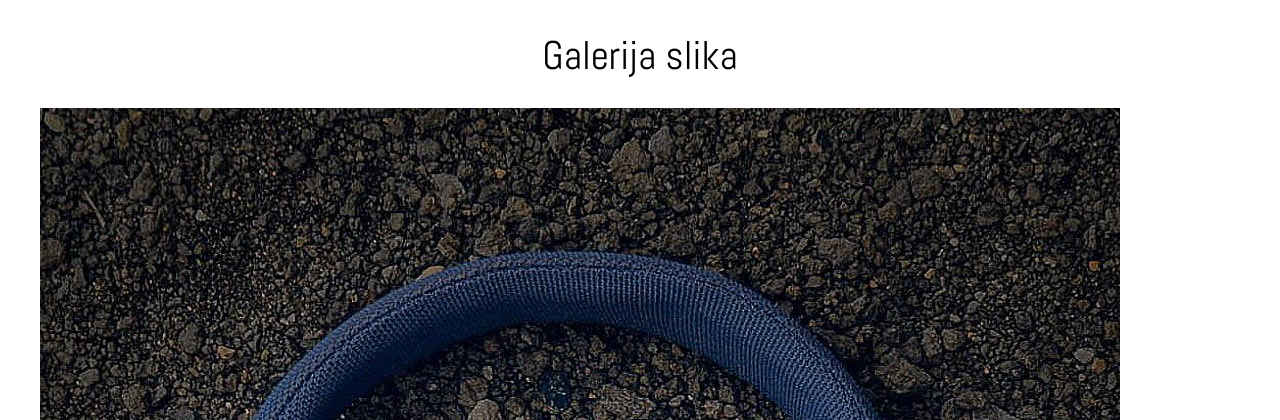
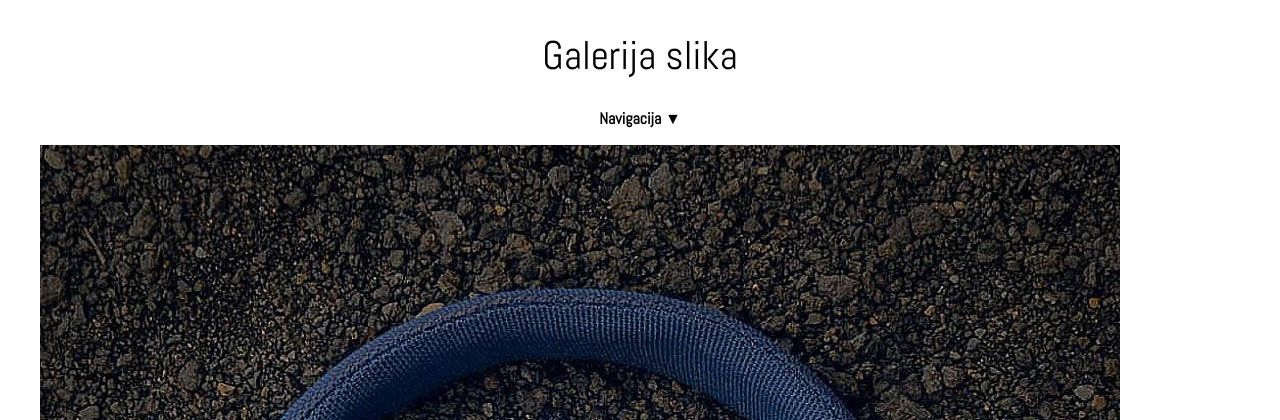
Before and after one commit to GalaxyNostalgia/NoviWebLV2, a Node server app: page /slike in a window 1280 px wide. Shown: the top 420 px of the page. Run offline with Node 20, Linux system fonts and the light colour scheme.

Commit message:
Doradio galeriju

```diff
--- a/server.js
+++ b/server.js
@@ -4,19 +4,15 @@ const fs = require("fs");
 
 const app = express();
 
-// 1) EJS setup (mora biti prije res.render)
 app.set("view engine", "ejs");
 app.set("views", path.join(__dirname, "views"));
 
-// 2) Static files iz /public (CSS, slike, index.html...)
 app.use(express.static(path.join(__dirname, "public")));
 
-// 3) Root ruta: serviraj index.html eksplicitno (najpouzdanije)
 app.get("/", (req, res) => {
     res.sendFile(path.join(__dirname, "public", "index.html"));
 });
 
-// 4) Galerija: /slike
 app.get("/slike", (req, res) => {
     const folderPath = path.join(__dirname, "public", "images");
 
@@ -40,8 +36,10 @@ app.get("/slike", (req, res) => {
     res.render("slike", { images });
 });
 
-// 5) Railway/hosting: koristi PORT iz okoline, lokalno 3000
 const PORT = process.env.PORT || 3000;
+app.get('/', (req, res) => {
+    res.send('Pozdrav sa Railway servera!');
+});
 app.listen(PORT, () => {
-  console.log(`Server pokrenut na http://localhost:${PORT}`);
+    console.log('Server pokrenut na portu ${PORT}');
 });
--- a/views/slike.ejs
+++ b/views/slike.ejs
@@ -9,6 +9,19 @@
 <body>
   <main>
     <h1>Galerija slika</h1>
+
+    <nav aria-label="Glavna navigacija">
+			<ul class="nav-menu">
+				<li>
+				<a href="#">Navigacija ▼</a>
+				<ul class="dropdown">
+					<li><a href="index.html">Početna</a></li>
+					<li><a href="slike.html">Galerija</a></li>
+					<li><a href="grafikon.html">Grafikon</a></li>
+				</ul>
+				</li>
+			</ul>
+		</nav>
 
     <section class="gallery" aria-label="Galerija slika">
       <% images.forEach(image => { %>
```
Lines whose indentation alone changed are shown as unchanged.
